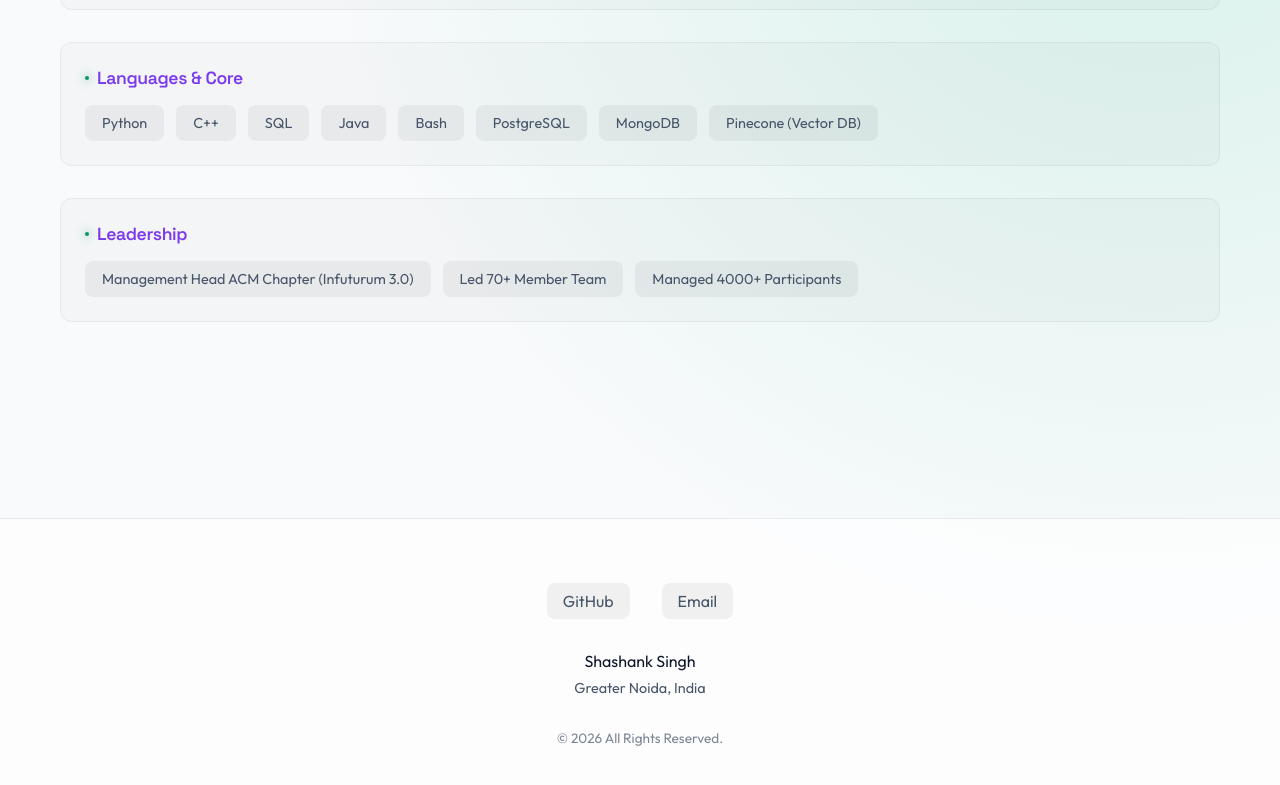
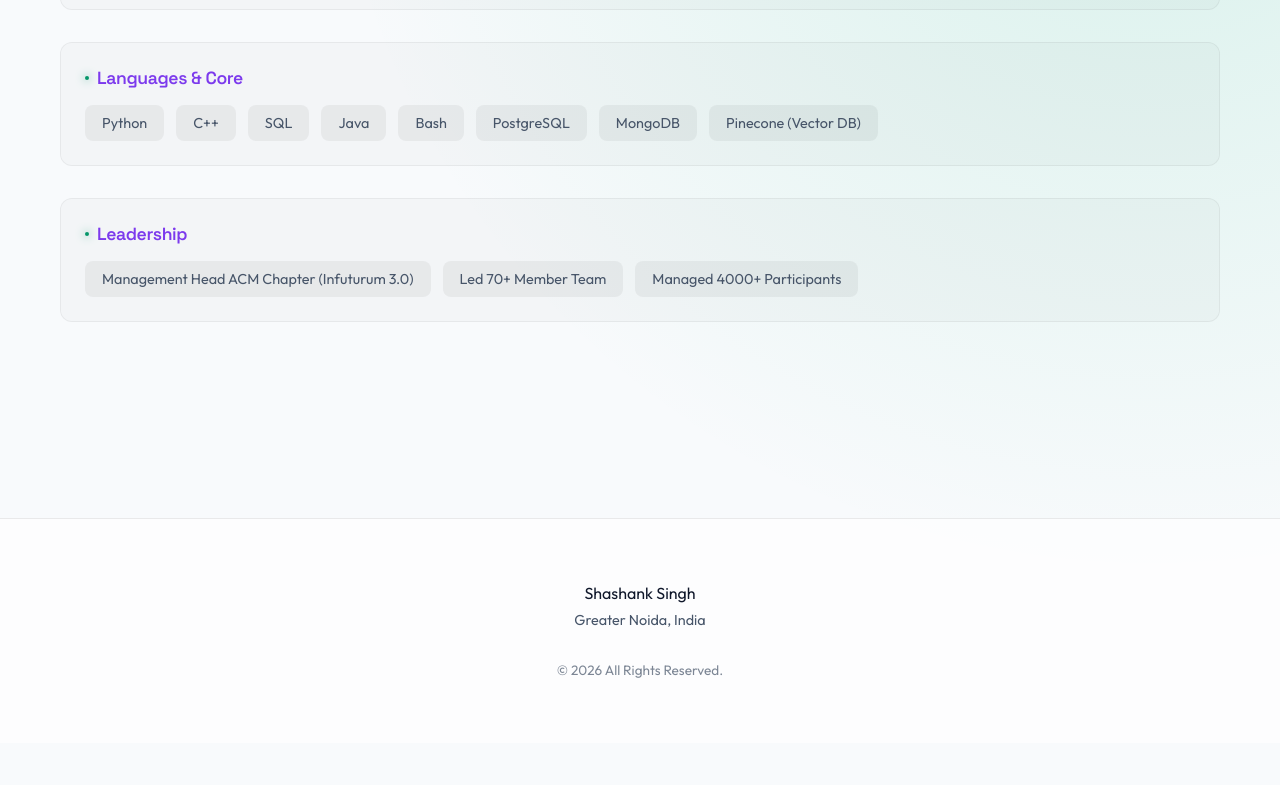
Before and after one commit to Shashank0908-BH/personal_website, a Next.js app: page / in a window 1280 px wide. Shown: the part 4282-5067 px from the top of the page. After the commit the page ends 5025 px from the top, so only its background shows below. Built offline with nearby package versions, Linux system fonts and the light colour scheme.

Commit message:
UI Update: Removed Social Links from Footer

```diff
--- a/src/app/page.tsx
+++ b/src/app/page.tsx
@@ -173,11 +173,6 @@ export default function Home() {
       </Section>
 
       <footer style={{ padding: '4rem 0', textAlign: 'center', color: 'var(--text-secondary)', borderTop: '1px solid var(--glass-border)', background: 'var(--glass-bg)', marginTop: '4rem' }}>
-        <div style={{ marginBottom: '2rem', display: 'flex', justifyContent: 'center', gap: '2rem' }}>
-          <a href="https://github.com/Shashank0908-BH" target="_blank" rel="noopener noreferrer" style={{ padding: '0.5rem 1rem', borderRadius: '8px', background: 'rgba(0,0,0,0.05)', fontWeight: '500', transition: 'all 0.2s' }}>GitHub</a>
-          <a href="mailto:shashankwork0908@gmail.com" style={{ padding: '0.5rem 1rem', borderRadius: '8px', background: 'rgba(0,0,0,0.05)', fontWeight: '500', transition: 'all 0.2s' }}>Email</a>
-          {/* Add LinkedIn here if available */}
-        </div>
         <p style={{ marginBottom: '0.5rem', fontWeight: '500', color: 'var(--text-primary)' }}>Shashank Singh</p>
         <p style={{ fontSize: '0.9rem' }}>Greater Noida, India</p>
         <p style={{ fontSize: '0.85rem', marginTop: '2rem', opacity: 0.7 }}>&copy; {new Date().getFullYear()} All Rights Reserved.</p>
```
